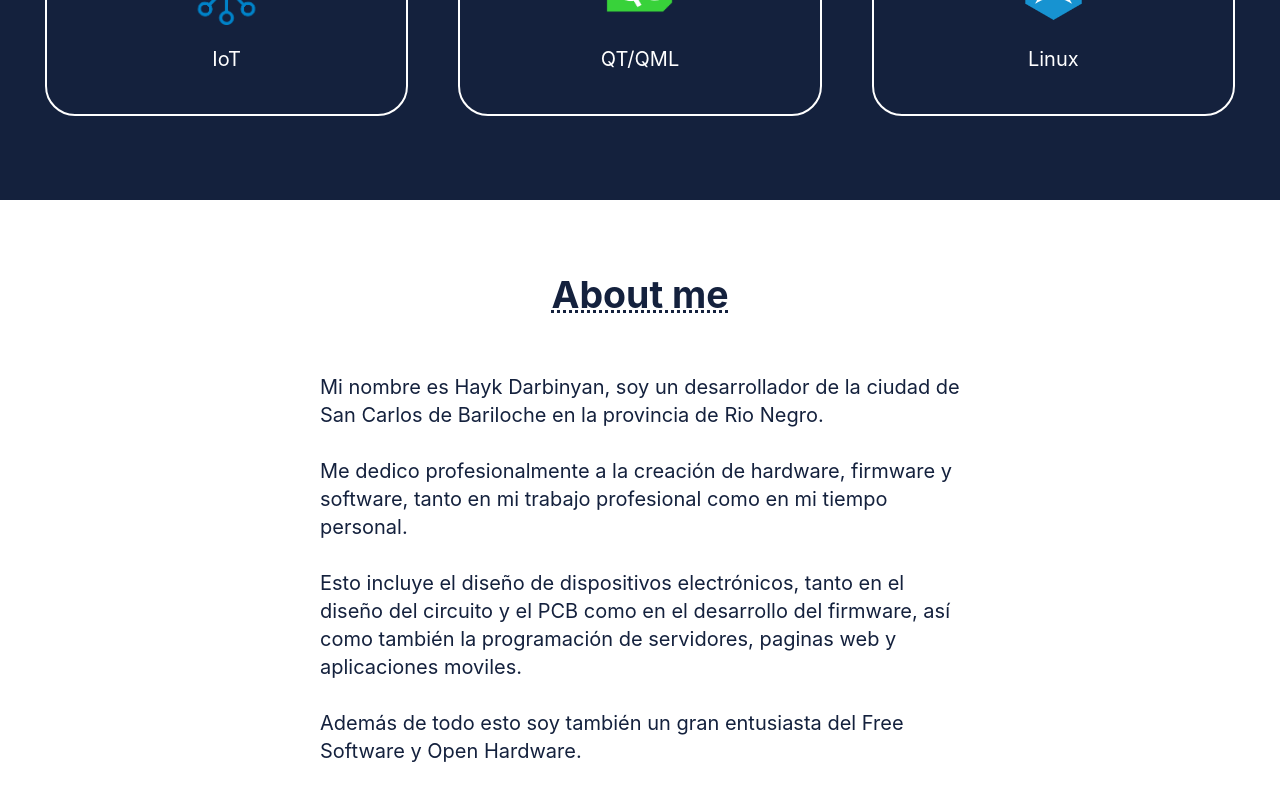
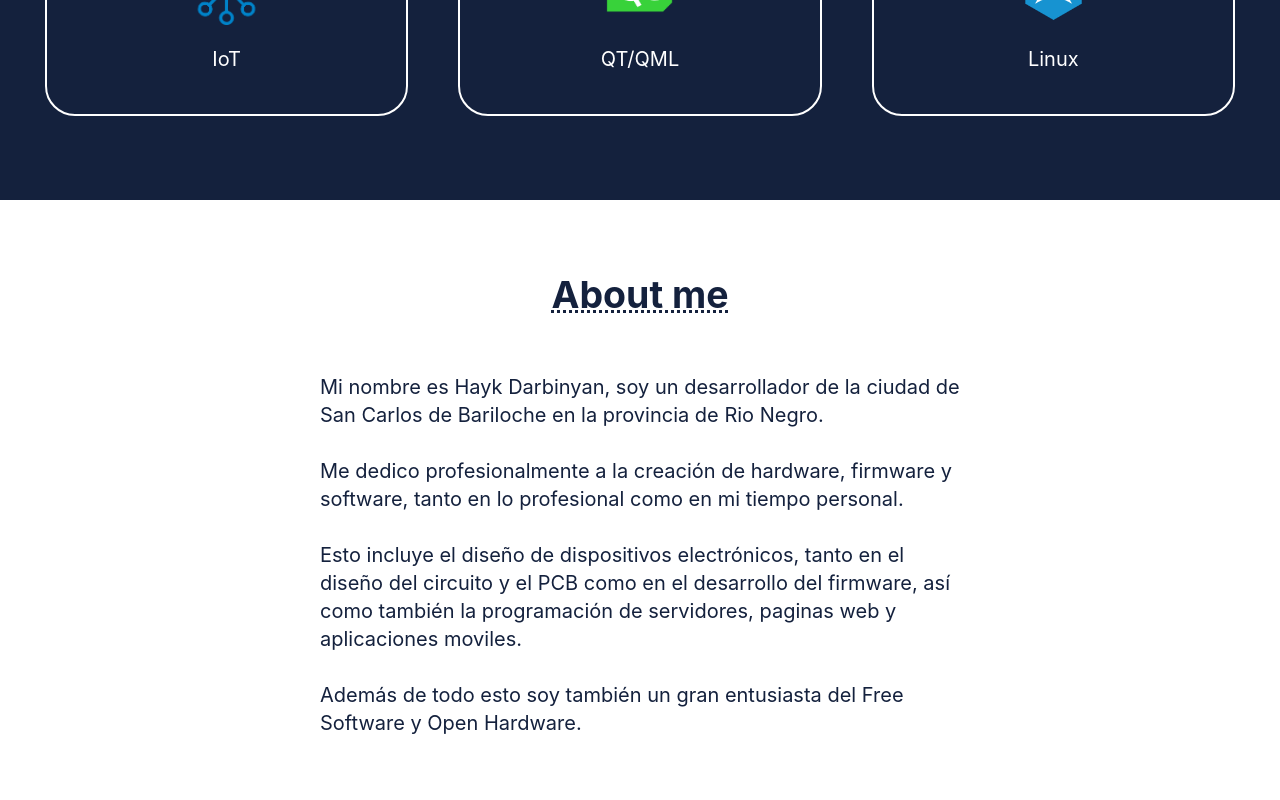
Before and after one commit to haykodarb/portfolio, a Next.js app: page / in a window 1280 px wide. Shown: the part 1489-2289 px from the top of the page. Built offline with nearby package versions, Linux system fonts and the light colour scheme.

Commit message:
Smaller change

```diff
--- a/src/components/AboutMe/index.js
+++ b/src/components/AboutMe/index.js
@@ -10,7 +10,7 @@ const AboutMe = () => {
 				<br />
 				<br />
 				Me dedico profesionalmente a la creación de hardware, firmware y software, tanto en
-				mi trabajo profesional como en mi tiempo personal.
+				lo profesional como en mi tiempo personal.
 				<br />
 				<br />
 				Esto incluye el diseño de dispositivos electrónicos, tanto en el diseño
```
